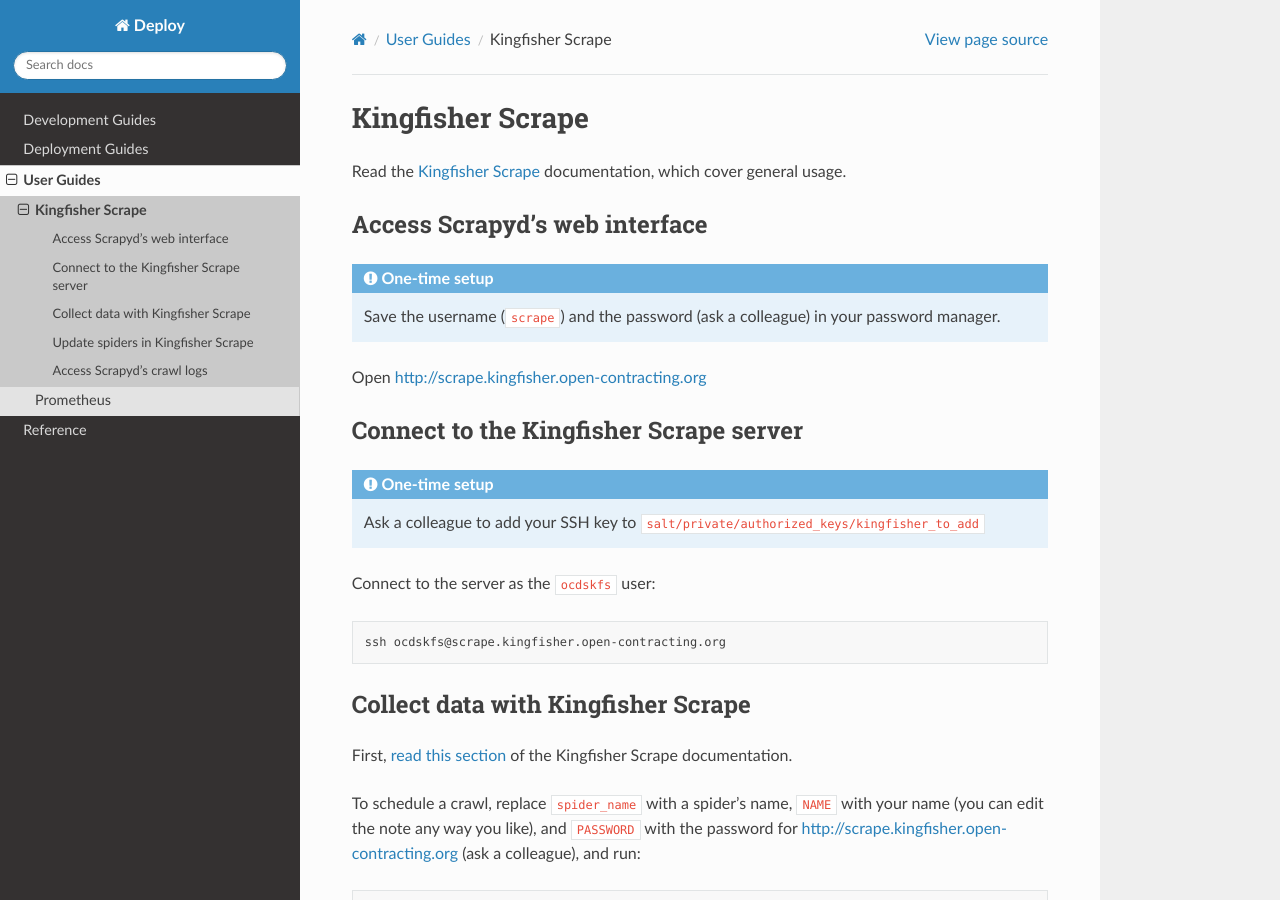
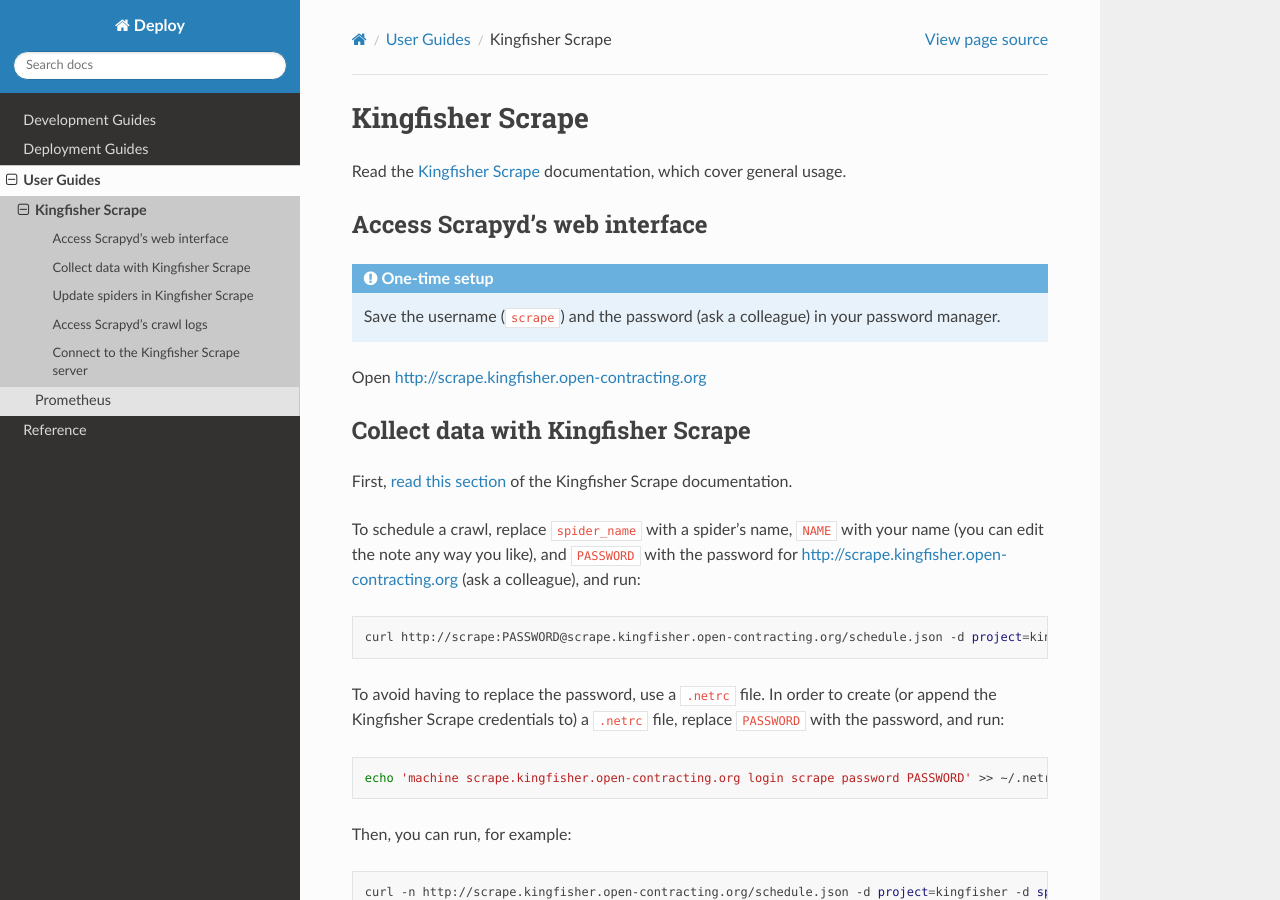
Before and after one commit to open-contracting/deploy, a Sphinx documentation site: the page built from docs/use/kingfisher-collect.rst, in a window 1280 px wide and 900 px high. Built offline with Sphinx 7.4.7 and the Read the Docs theme 2.0.0, drawn with Linux system fonts in a browser that asks for light colours; some of the changed text lies outside the part shown.

Commit message:
De-emphasize "Connect to the Kingfisher Scrape server"

```diff
--- a/docs/use/kingfisher-collect.rst
+++ b/docs/use/kingfisher-collect.rst
@@ -13,21 +13,6 @@
    Save the username (``scrape``) and the password (ask a colleague) in your password manager.
 
 Open http://scrape.kingfisher.open-contracting.org
-
-.. _connect-collect-server:
-
-Connect to the Kingfisher Scrape server
----------------------------------------
-
-.. admonition:: One-time setup
-
-   Ask a colleague to add your SSH key to ``salt/private/authorized_keys/kingfisher_to_add``
-
-Connect to the server as the ``ocdskfs`` user:
-
-.. code-block:: bash
-
-   ssh ocdskfs@scrape.kingfisher.open-contracting.org
 
 Collect data with Kingfisher Scrape
 -----------------------------------
@@ -112,3 +97,18 @@
 .. code-block:: bash
 
    tac /home/ocdskfs/scrapyd/logs/kingfisher/spider_name/alpha-numeric-string.log | grep -B99 statscollectors | tac
+
+.. _connect-collect-server:
+
+Connect to the Kingfisher Scrape server
+---------------------------------------
+
+.. admonition:: One-time setup
+
+   Ask a colleague to add your SSH key to ``salt/private/authorized_keys/kingfisher_to_add``
+
+Connect to the server as the ``ocdskfs`` user:
+
+.. code-block:: bash
+
+   ssh ocdskfs@scrape.kingfisher.open-contracting.org
```
